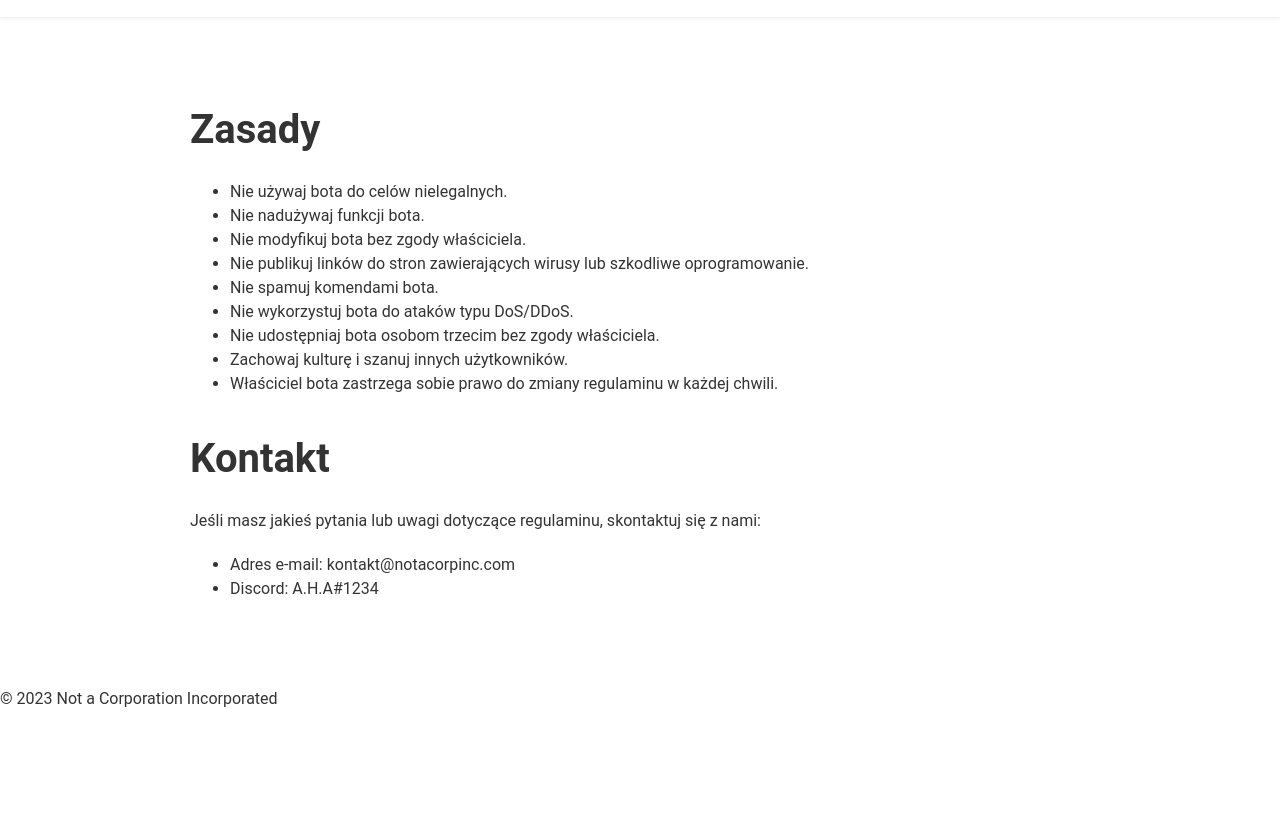
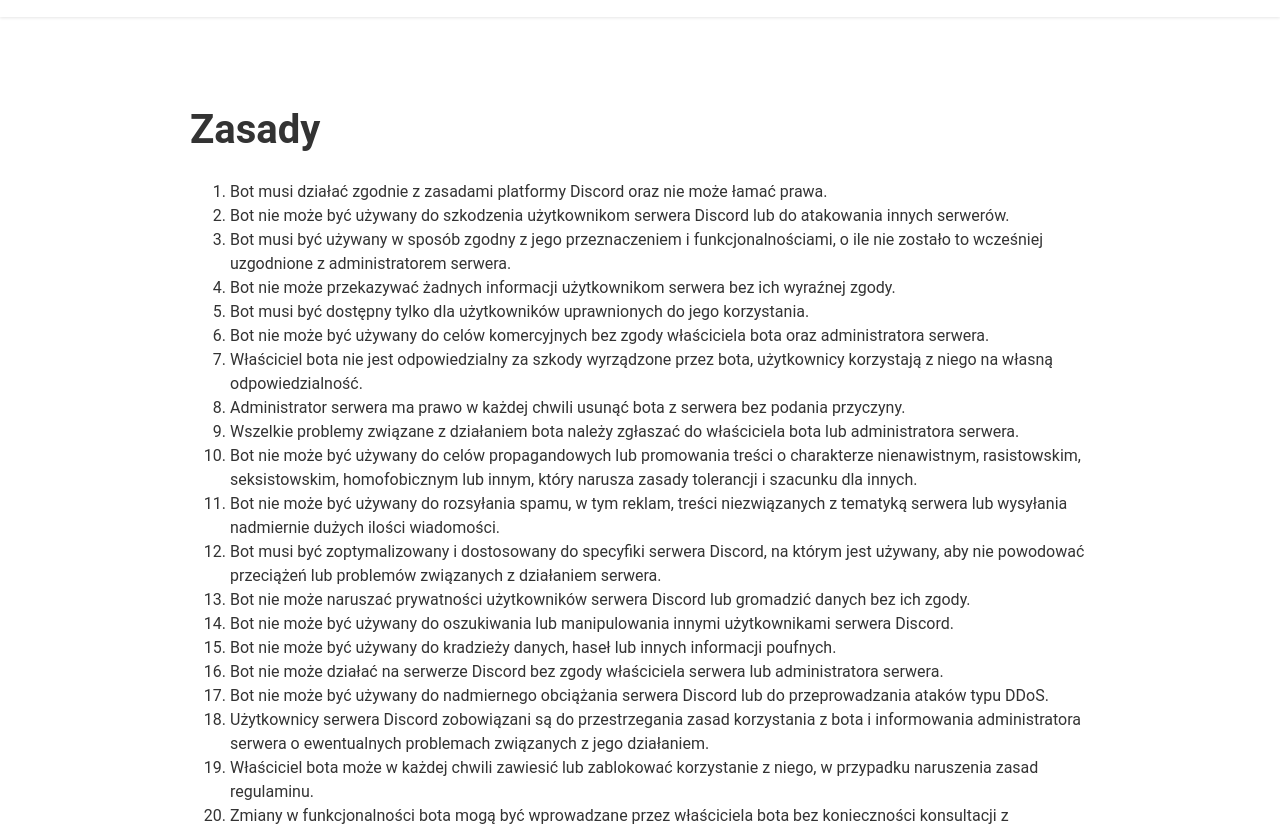
Before and after one commit to Advve/A.H.A, a website: page docs/regulamin.html in a window 1280 px wide. Shown: the part 114-945 px from the top of the page. Before the commit the page ends 845 px from the top, so only its background shows below. Drawn offline with Linux system fonts and the light colour scheme.

Commit message:
New rules and adding link to bot

```diff
--- a/docs/regulamin.html
+++ b/docs/regulamin.html
@@ -24,17 +24,30 @@
   <main>
         <section class="rules">
             <h2>Zasady</h2>
-            <ul>
-              <li>Nie używaj bota do celów nielegalnych.</li>
-              <li>Nie nadużywaj funkcji bota.</li>
-              <li>Nie modyfikuj bota bez zgody właściciela.</li>
-              <li>Nie publikuj linków do stron zawierających wirusy lub szkodliwe oprogramowanie.</li>
-              <li>Nie spamuj komendami bota.</li>
-              <li>Nie wykorzystuj bota do ataków typu DoS/DDoS.</li>
-              <li>Nie udostępniaj bota osobom trzecim bez zgody właściciela.</li>
-              <li>Zachowaj kulturę i szanuj innych użytkowników.</li>
-              <li>Właściciel bota zastrzega sobie prawo do zmiany regulaminu w każdej chwili.</li>
-            </ul>
+            <ol>
+              <li>Bot musi działać zgodnie z zasadami platformy Discord oraz nie może łamać prawa.</li>
+              <li>Bot nie może być używany do szkodzenia użytkownikom serwera Discord lub do atakowania innych serwerów.</li>
+              <li>Bot musi być używany w sposób zgodny z jego przeznaczeniem i funkcjonalnościami, o ile nie zostało to wcześniej uzgodnione z administratorem serwera.</li>
+              <li>Bot nie może przekazywać żadnych informacji użytkownikom serwera bez ich wyraźnej zgody.</li>
+              <li>Bot musi być dostępny tylko dla użytkowników uprawnionych do jego korzystania.</li>
+              <li>Bot nie może być używany do celów komercyjnych bez zgody właściciela bota oraz administratora serwera.</li>
+              <li>Właściciel bota nie jest odpowiedzialny za szkody wyrządzone przez bota, użytkownicy korzystają z niego na własną odpowiedzialność.</li>
+              <li>Administrator serwera ma prawo w każdej chwili usunąć bota z serwera bez podania przyczyny.</li>
+              <li>Wszelkie problemy związane z działaniem bota należy zgłaszać do właściciela bota lub administratora serwera.</li>
+              <li>Bot nie może być używany do celów propagandowych lub promowania treści o charakterze nienawistnym, rasistowskim, seksistowskim, homofobicznym lub innym, który narusza zasady tolerancji i szacunku dla innych.</li>
+              <li>Bot nie może być używany do rozsyłania spamu, w tym reklam, treści niezwiązanych z tematyką serwera lub wysyłania nadmiernie dużych ilości wiadomości.</li>
+              <li>Bot musi być zoptymalizowany i dostosowany do specyfiki serwera Discord, na którym jest używany, aby nie powodować przeciążeń lub problemów związanych z działaniem serwera.</li>
+              <li>Bot nie może naruszać prywatności użytkowników serwera Discord lub gromadzić danych bez ich zgody.</li>
+              <li>Bot nie może być używany do oszukiwania lub manipulowania innymi użytkownikami serwera Discord.</li>
+              <li>Bot nie może być używany do kradzieży danych, haseł lub innych informacji poufnych.</li>
+              <li>Bot nie może działać na serwerze Discord bez zgody właściciela serwera lub administratora serwera.</li>
+              <li>Bot nie może być używany do nadmiernego obciążania serwera Discord lub do przeprowadzania ataków typu DDoS.</li>
+              <li>Użytkownicy serwera Discord zobowiązani są do przestrzegania zasad korzystania z bota i informowania administratora serwera o ewentualnych problemach związanych z jego działaniem.</li>
+              <li>Właściciel bota może w każdej chwili zawiesić lub zablokować korzystanie z niego, w przypadku naruszenia zasad regulaminu.</li>
+              <li>Zmiany w funkcjonalności bota mogą być wprowadzane przez właściciela bota bez konieczności konsultacji z użytkownikami serwera Discord.</li>
+              <li>Regulamin bota Discord jest integralną częścią regulaminu serwera Discord i użytkownicy serwera zobowiązani są do przestrzegania obu regulaminów.</li>
+              <li></li>
+            </ol>
           </section>
 
       <section class="contact">
--- a/docs/style.css
+++ b/docs/style.css
@@ -26,10 +26,16 @@
     align-items: center;
   }
 
+  .intro img {
+    height: 400px;
+  }
+
   .logo img {
     height: 50px;
     margin-right: 10px;
   }
+
+
 
   nav ul {
     list-style: none;
@@ -54,6 +60,7 @@
     max-width: 1000px;
     margin: 0 auto;
     padding: 50px;
+    margin-bottom: 90px;
   }
 
   .container {
@@ -87,3 +94,13 @@
   .button:hover {
     background-color: #e67e22;
   }
+
+  footer {
+    position: flex;
+    text-align: center;
+    bottom: 0;
+    width: 100%;
+    background-color: #fff;
+    padding: 1px;
+    box-shadow: 0px -1px 3px rgba(0,0,0,0.1);
+  }
```
Also changed, not shown: docs/dodaj.html (+1 -1 lines), docs/index.html (+2 -1 lines).
